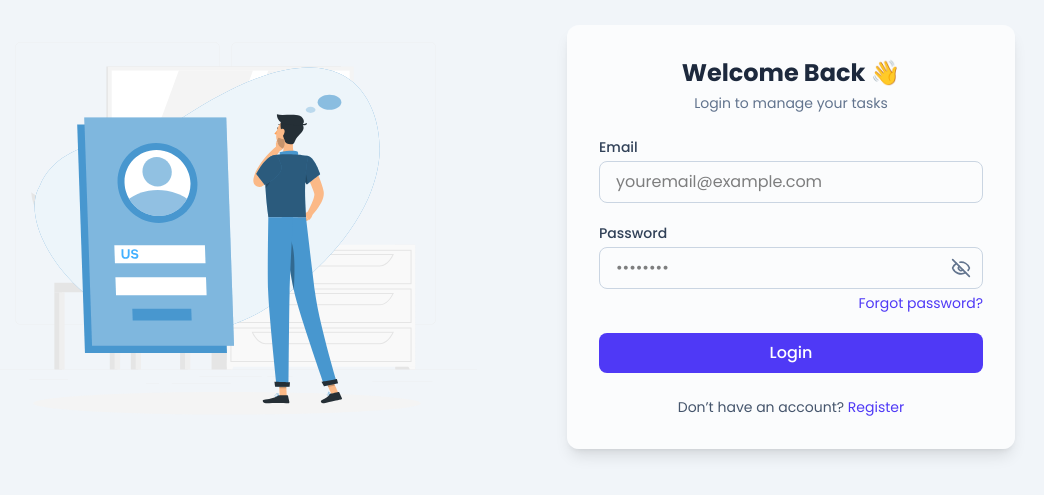
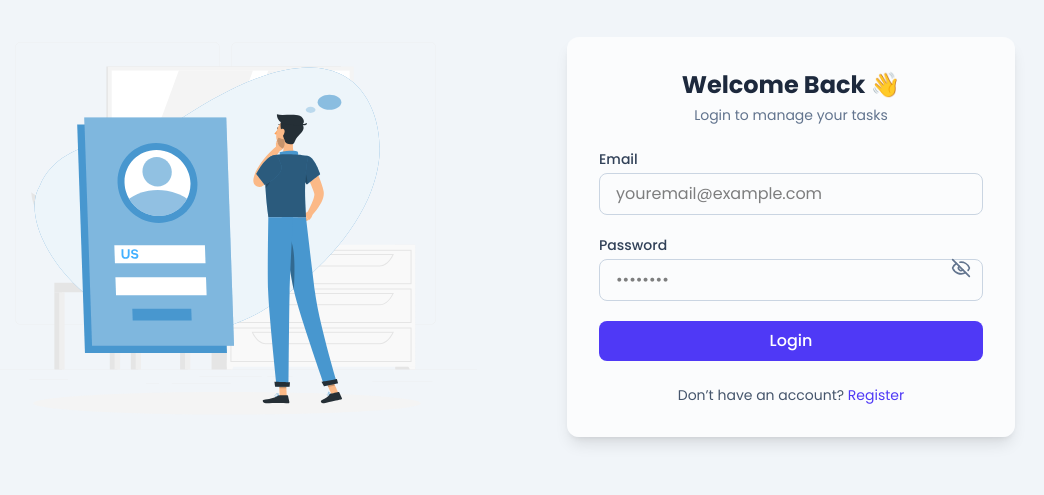
Before and after one commit to indkshitij/TaskManager, a React (Vite) app in the folder frontend/: page /login in a window 1280 px wide. Shown: the part 163-658 px from the top of the page, without its empty margins (169-1213 px from the left). Built offline with nearby package versions, Linux system fonts and the light colour scheme.

Commit message:
fix: remove forgot password

```diff
--- a/frontend/src/pages/Login.jsx
+++ b/frontend/src/pages/Login.jsx
@@ -97,9 +97,9 @@ const Login = () => {
               {showPassword ? <Eye size={20} /> : <EyeOff size={20} />}
             </button>
 
-            <div className="text-right text-indigo-600 hover:underline cursor-pointer text-sm mt-1">
+            {/* <div className="text-right text-indigo-600 hover:underline cursor-pointer text-sm mt-1">
               Forgot password?
-            </div>
+            </div> */}
           </div>
 
 
```
